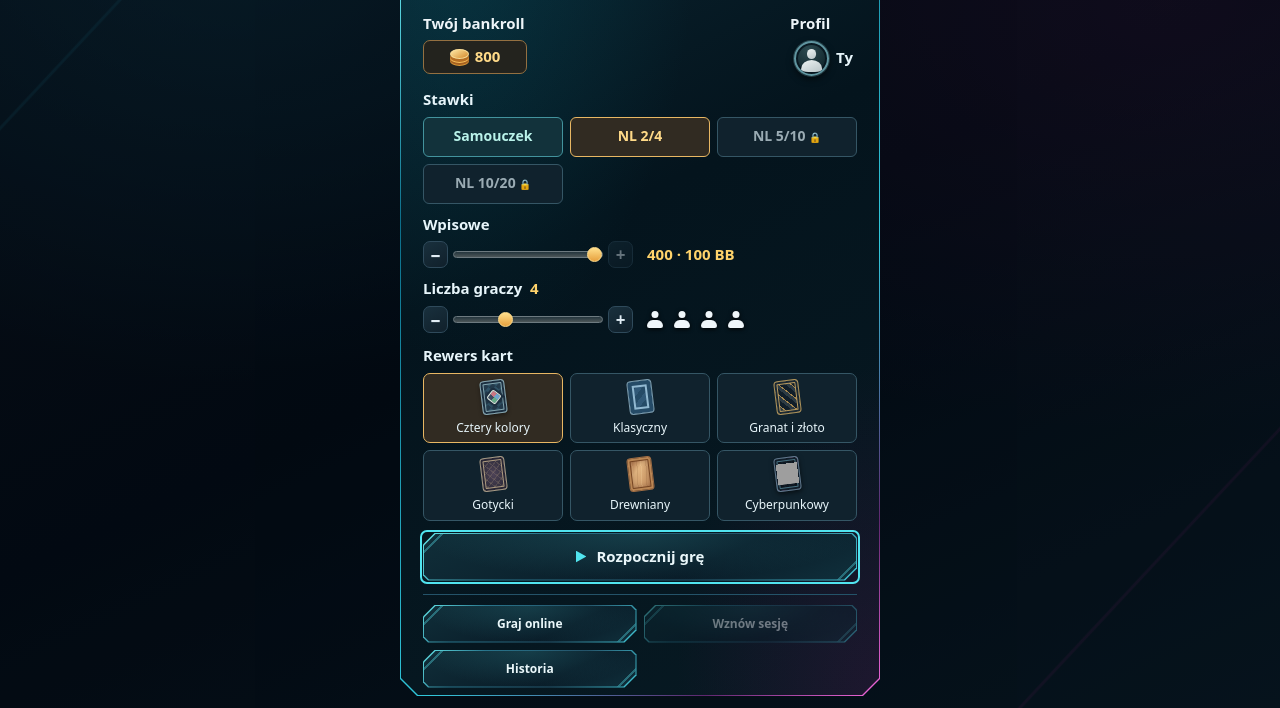
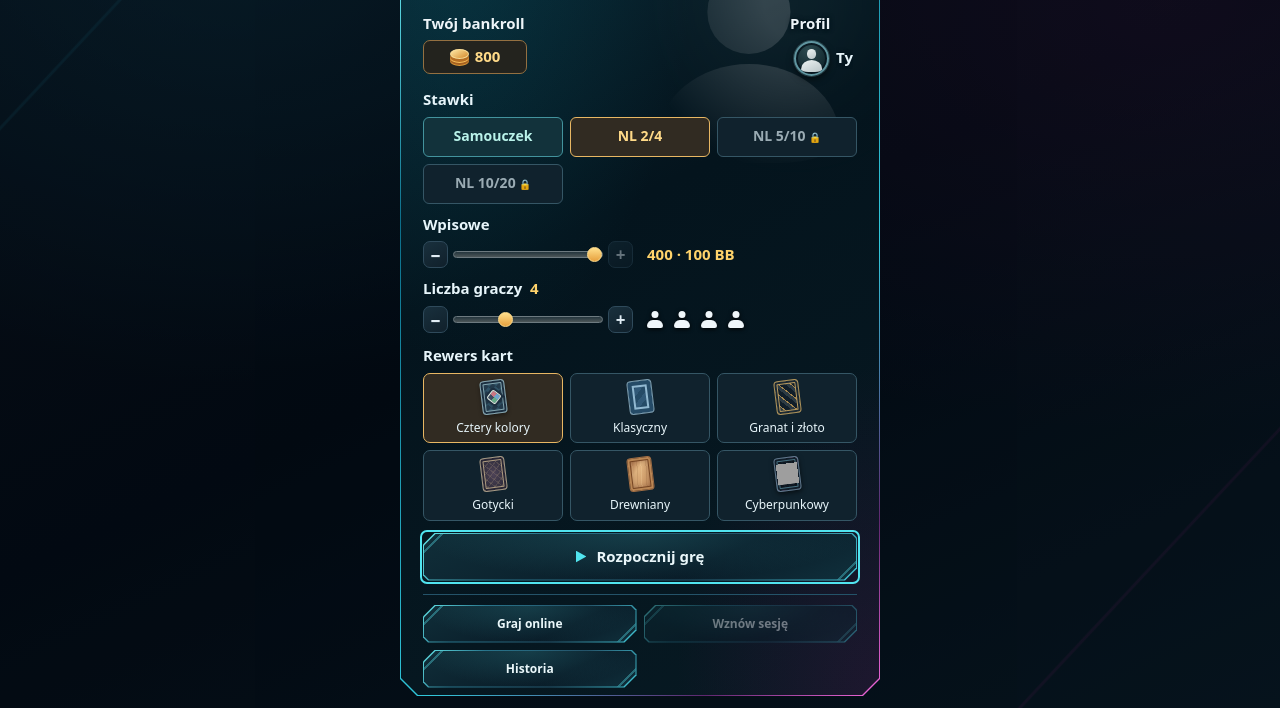
Before and after one commit to WojciechNosalGit/PokerZone, a plain HTML site: page index.html in a window 1280 px wide. Shown: the part 92-800 px from the top of the page. Drawn offline with Linux system fonts and the light colour scheme; grey boxes are pictures that could not be loaded.

Commit message:
Show a large avatar portrait in the new game dialog

```diff
--- a/css/zone.css
+++ b/css/zone.css
@@ -356,6 +356,29 @@ body {
   padding: clamp(14px, 4vw, 23px);
 }
 
+.setup-portrait {
+  inset: 1px 1px auto auto;
+  width: min(58%, 260px);
+  height: auto;
+  aspect-ratio: 1;
+  translate: none;
+  border: 0;
+  border-radius: 0;
+  box-shadow: none;
+  opacity: 0.72;
+  mask-image: radial-gradient(ellipse 75% 80% at 68% 32%, #000 16%, transparent 82%);
+  pointer-events: none;
+}
+
+.setup-portrait:not([data-avatar-preset], .custom-avatar) {
+  opacity: 0.22;
+}
+
+#game-setup > :is(.setup-heading, #setup-form, .setup-actions, .menu-status) {
+  position: relative;
+  z-index: 1;
+}
+
 .setup-heading {
   gap: 8px;
 }
@@ -389,6 +412,10 @@ body {
   justify-self: end;
   min-inline-size: 0;
   max-inline-size: 100%;
+}
+
+.setup-account-profile :is(.setup-account-label, .header-profile-name) {
+  text-shadow: 0 1px 3px #04141d, 0 0 5px #04141d;
 }
 
 .setup-account .setup-profile {
--- a/index.html
+++ b/index.html
@@ -49,6 +49,7 @@
     <section class="panel hand-history" id="hand-history" aria-labelledby="hand-history-title" hidden></section>
   </main>
   <dialog class="setup-dialog zone-dialog zone-surface" id="game-setup" aria-labelledby="setup-title" closedby="none">
+    <span class="seat-avatar setup-portrait" id="setup-portrait" aria-hidden="true"></span>
     <header class="zone-dialog-heading setup-heading">
       <h2 class="zone-visually-hidden" id="setup-title">Nowa gra</h2>
       <span class="zone-brand setup-brand" aria-hidden="true"></span>
--- a/js/main.js
+++ b/js/main.js
@@ -8,6 +8,7 @@
   const dismissTableTooltip = bindPokerTooltips(document.querySelector('#poker-tooltip'));
   const setupProfile = document.querySelector('#setup-profile');
   const profileAvatar = setupProfile.querySelector('.seat-avatar');
+  const setupPortrait = document.querySelector('#setup-portrait');
   const profileName = setupProfile.querySelector('.header-profile-name');
   const headerBalance = document.querySelector('#header-bankroll [data-bankroll-amount]');
   const leaveTableAction = document.querySelector('#leave-table-action');
@@ -116,6 +117,7 @@
     profileName.textContent = name;
     setupProfile.setAttribute('aria-label', `Wyświetl profil gracza ${name}`);
     pokerAvatars.setAvatar(profileAvatar, avatar);
+    pokerAvatars.setAvatar(setupPortrait, avatar);
   }
 
   function applyProfile(value) {
```
